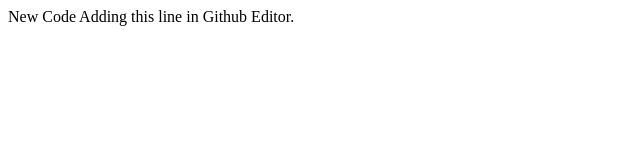
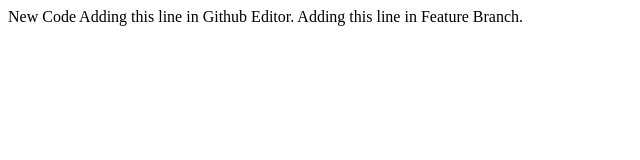
Before and after one commit to mohammadrupani02/local-repo, a plain HTML site: page index.html in a window 1280 px wide. Shown: the whole page, without its empty margins (0-640 px from the left). Drawn offline with Linux system fonts and the light colour scheme.

Commit message:
Adding in the feature branch

```diff
--- a/index.html
+++ b/index.html
@@ -8,5 +8,6 @@
 <body>
     New Code
     Adding this line in Github Editor.
+    Adding this line in Feature Branch.
 </body>
 </html>
```
